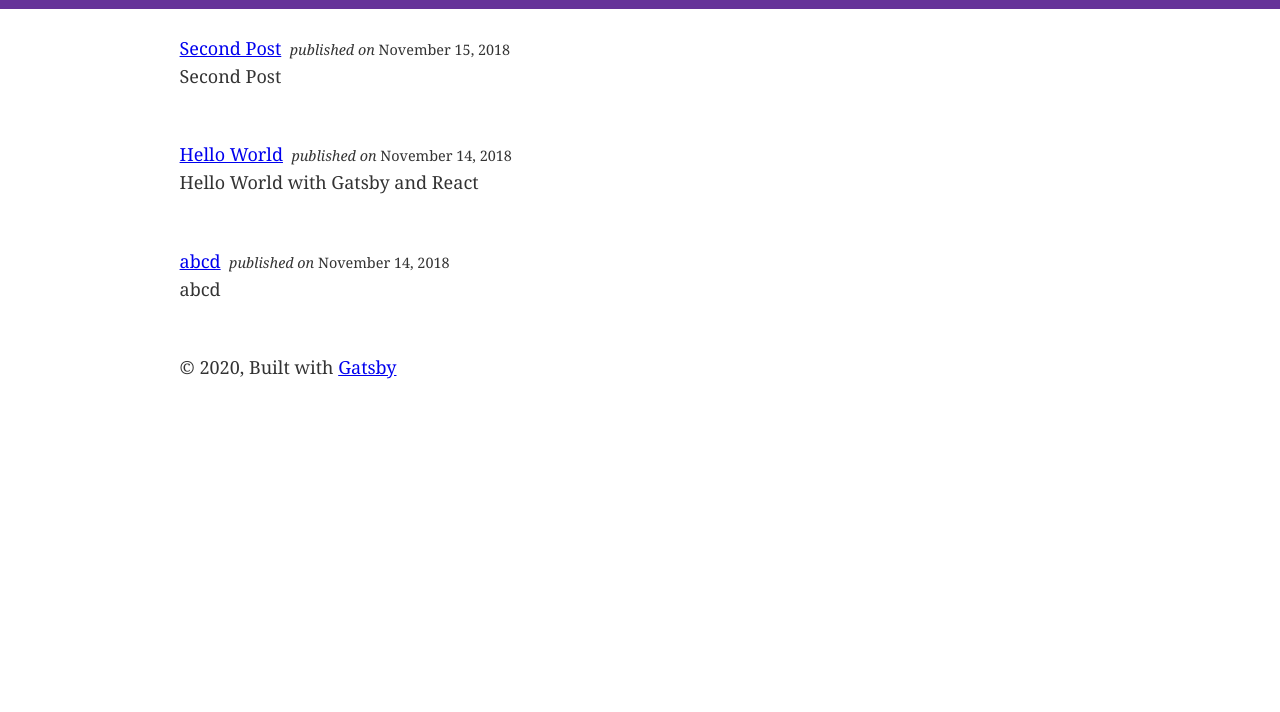
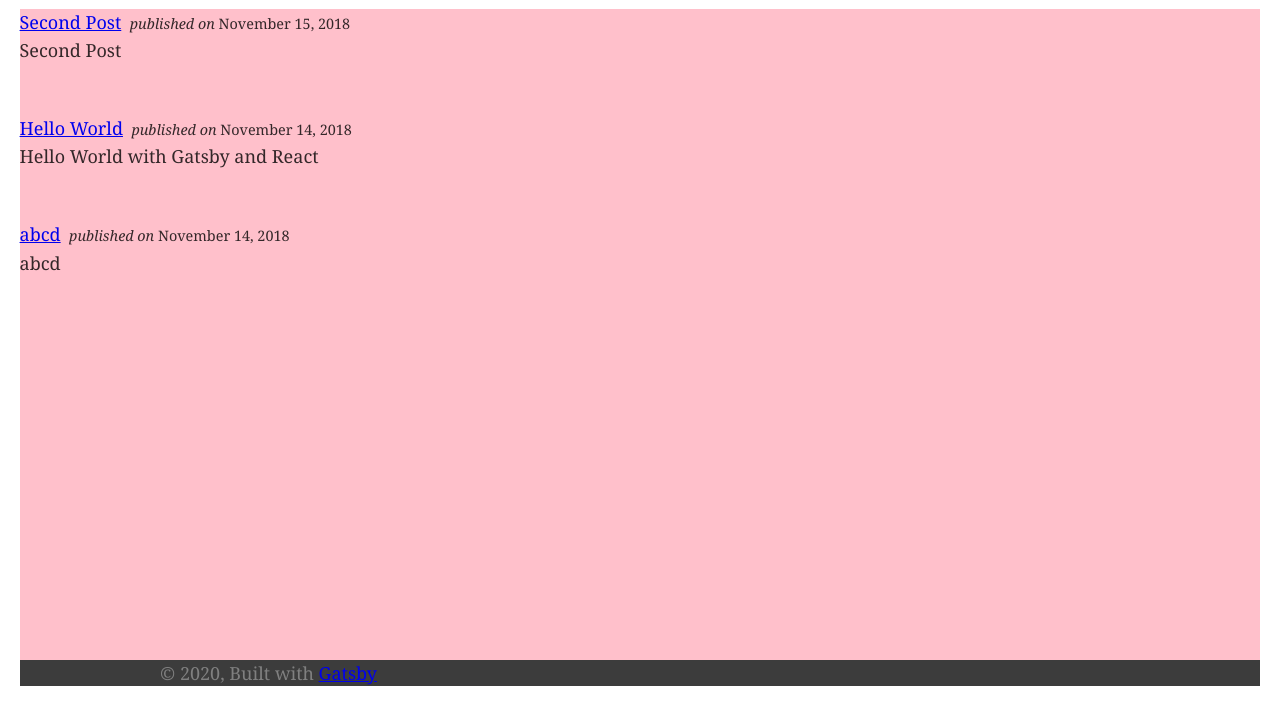
Before and after one commit to tusharpandey13/tusharpandey13.github.io, a Gatsby site: page / in a window 1280 px wide. Shown: the part 88-800 px from the top of the page. Built offline with nearby package versions, Linux system fonts and the light colour scheme; Gatsby itself is replaced by a stand-in of ours.

Commit message:
11:41:14

```diff
--- a/gatsby-browser.js
+++ b/gatsby-browser.js
@@ -5,3 +5,5 @@
  */
 
 // You can delete this file if you're not using it
+
+import "./global.scss"
--- a/gatsby-config.js
+++ b/gatsby-config.js
@@ -39,5 +39,6 @@
     // this (optional) plugin enables Progressive Web App + Offline functionality
     // To learn more, visit: https://gatsby.dev/offline
     // `gatsby-plugin-offline`,
+    `gatsby-plugin-sass`,
   ],
 }
--- a/gatsby-node.js
+++ b/gatsby-node.js
@@ -30,6 +30,7 @@
 
         posts.forEach(({ node }, index) => {
           const path = node.frontmatter.path
+          console.log(path)
           createPage({
             path,
             component: blogPostTemplate,
--- a/src/components/layout.css
+++ b/global.scss
@@ -4,7 +4,6 @@
   -webkit-text-size-adjust: 100%;
 }
 body {
-  margin: 0;
   -webkit-font-smoothing: antialiased;
   -moz-osx-font-smoothing: grayscale;
 }
@@ -620,3 +619,25 @@
     font-size: 100%;
   }
 }
+
+/*
+ * Purpose:
+ * Assign height: "100%" to
+ * html, body, #___gatsby &
+ * div with role="group"
+*/
+
+html,
+body,
+#___gatsby,
+#gatsby-focus-wrapper {
+  height: 100%;
+}
+
+body {
+  margin: 0px;
+}
+/*
+div[role="group"][tabindex] {
+  height: 100%;
+} */
--- a/package.json
+++ b/package.json
@@ -2,19 +2,19 @@
   "homepage": "https://tusharpandey13.github.io",
   "name": "gatsby-starter-default",
   "private": true,
-  "description": "A simple starter to get up and developing quickly with Gatsby",
   "version": "0.1.0",
-  "author": "Kyle Mathews <mathews.kyle@gmail.com>",
   "dependencies": {
     "gatsby": "^2.22.15",
     "gatsby-image": "^2.4.5",
     "gatsby-plugin-manifest": "^2.4.9",
     "gatsby-plugin-offline": "^3.2.7",
     "gatsby-plugin-react-helmet": "^3.3.2",
+    "gatsby-plugin-sass": "^2.3.4",
     "gatsby-plugin-sharp": "^2.6.9",
     "gatsby-source-filesystem": "^2.3.10",
     "gatsby-transformer-remark": "^2.8.14",
     "gatsby-transformer-sharp": "^2.5.3",
+    "node-sass": "^4.14.1",
     "prop-types": "^15.7.2",
     "react": "^16.12.0",
     "react-dom": "^16.12.0",
--- /dev/null
+++ b/src/components/footer.js
@@ -0,0 +1,31 @@
+import { Link } from "gatsby"
+import PropTypes from "prop-types"
+import React from "react"
+
+import "./footer.scss"
+
+const Footer = () => (
+  <footer>
+    <div
+      style={{
+        margin: `0 auto`,
+        maxWidth: 960,
+        // padding: `1.45rem 1.0875rem`,
+      }}
+    >
+      © {new Date().getFullYear()}, Built with
+      {` `}
+      <a href="https://www.gatsbyjs.org">Gatsby</a>
+    </div>
+  </footer>
+)
+
+Footer.propTypes = {
+  siteTitle: PropTypes.string,
+}
+
+Footer.defaultProps = {
+  siteTitle: ``,
+}
+
+export default Footer
--- /dev/null
+++ b/src/components/footer.scss
@@ -0,0 +1,7 @@
+footer {
+  color: gray;
+  background: #3c3c3c;
+}
+
+footer div {
+}
--- a/src/components/header.js
+++ b/src/components/header.js
@@ -13,7 +13,7 @@
       style={{
         margin: `0 auto`,
         maxWidth: 960,
-        padding: `1.45rem 1.0875rem`,
+        padding: `inherit`,
       }}
     >
       <h1 style={{ margin: 0 }}>
--- a/src/components/layout.js
+++ b/src/components/layout.js
@@ -10,7 +10,9 @@
 import { useStaticQuery, graphql } from "gatsby"
 
 import Header from "./header"
-import "./layout.css"
+import Footer from "./footer"
+
+import "./layout.scss"
 
 const Layout = ({ children }) => {
   const data = useStaticQuery(graphql`
@@ -24,23 +26,11 @@
   `)
 
   return (
-    <>
+    <div className={`flex-container`}>
       <Header siteTitle={data.site.siteMetadata.title} />
-      <div
-        style={{
-          margin: `0 auto`,
-          maxWidth: 960,
-          padding: `0 1.0875rem 1.45rem`,
-        }}
-      >
-        <main>{children}</main>
-        <footer>
-          © {new Date().getFullYear()}, Built with
-          {` `}
-          <a href="https://www.gatsbyjs.org">Gatsby</a>
-        </footer>
-      </div>
-    </>
+      <main>{children}</main>
+      <Footer />
+    </div>
   )
 }
 
--- /dev/null
+++ b/src/components/layout.scss
@@ -0,0 +1,12 @@
+.flex-container {
+  height: 100%;
+  display: flex;
+  flex-direction: column;
+  /* justify-content: space-between;  */
+  padding: 1.45rem 1.0875rem;
+}
+
+main {
+  background-color: pink;
+  flex-grow: 1;
+}
--- a/src/pages/index.js
+++ b/src/pages/index.js
@@ -5,7 +5,7 @@
 
 const IndexPage = ({ data }) => {
   const { edges } = data.allMarkdownRemark
-
+  // console.log({ data })
   return (
     <Layout>
       <div>
```
Also changed, not shown: src/templates/blogPost.js (+12 -0 lines), 1 other file.
